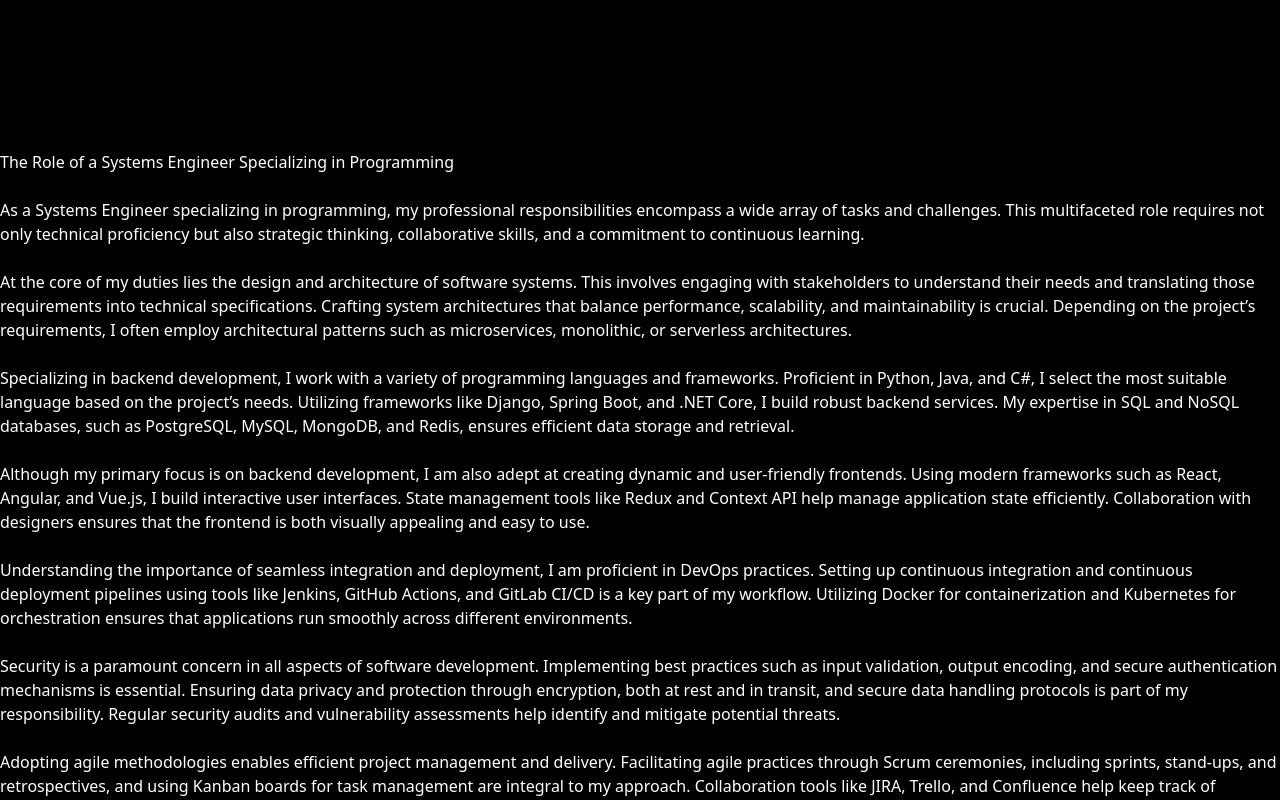
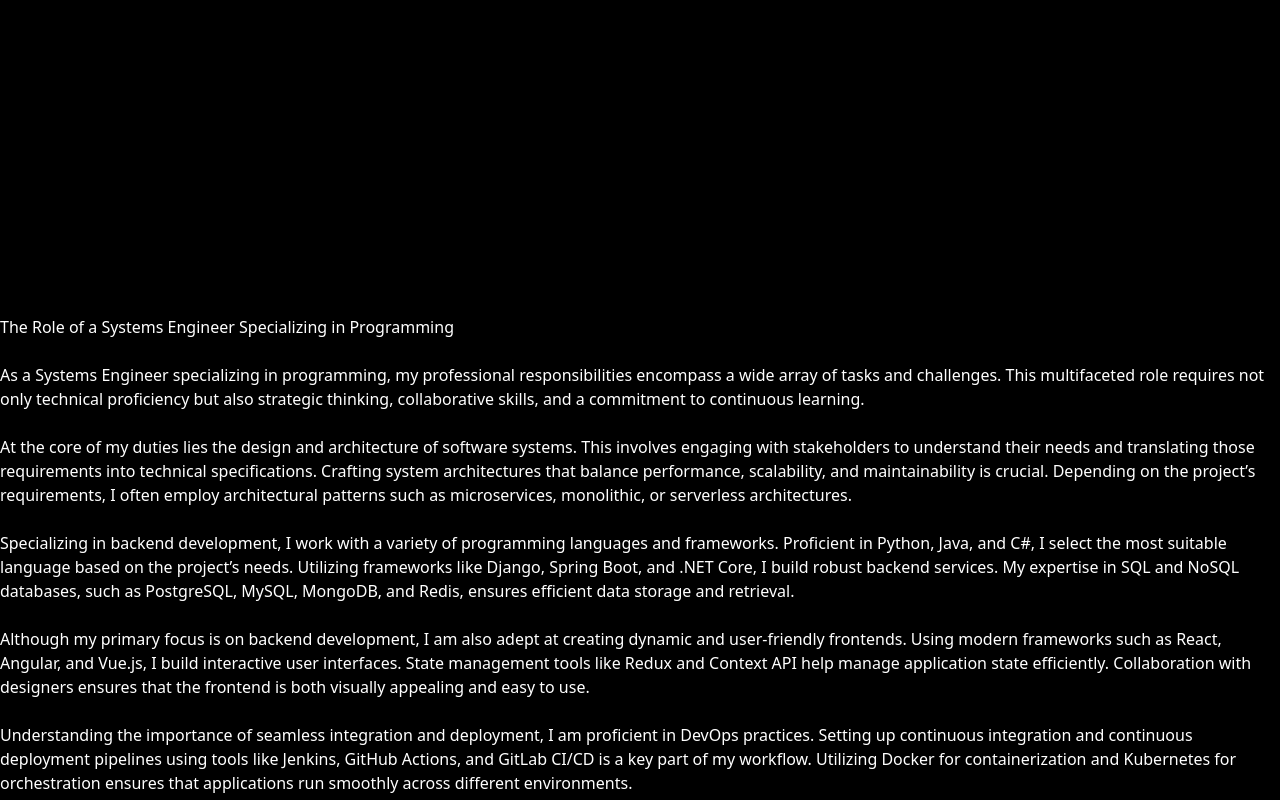
Before and after one commit to Walldrick/react-ingles, a React (Vite) app: page / in a window 1280 px wide. Shown: the top 800 px of the page. Built offline with nearby package versions, Linux system fonts and the light colour scheme.

Commit message:
Initial new3

```diff
--- a/src/pages/PagHome.jsx
+++ b/src/pages/PagHome.jsx
@@ -3,7 +3,7 @@
 const PagHome = () => {
     return (
         <div className="p-5 m-4 rounded-lg border border-amber-50">
-            <div className="items-center">
+            <div className="">
                 <VideoSection/>
             </div>
             <h1 className="text-xl md:text-2xl lg:text-4xl">The Role of a Systems Engineer Specializing in
--- a/src/sections/VideoSection.jsx
+++ b/src/sections/VideoSection.jsx
@@ -1,9 +1,16 @@
 const VideoSection = () => {
     return (
-        <section className="border border-amber-50 rounded-lg">
-            <video >
-
-            </video>
+        <section className="flex justify-center items-center">
+            <iframe
+                className="border border-amber-50 rounded-lg"
+                width="560"
+                height="315"
+                src=""
+                title="YouTube video player"
+                frameBorder="0"
+                allow="accelerometer; autoplay; clipboard-write; encrypted-media; gyroscope; picture-in-picture"
+                allowFullScreen>
+            </iframe>
         </section>
     );
 }
```
